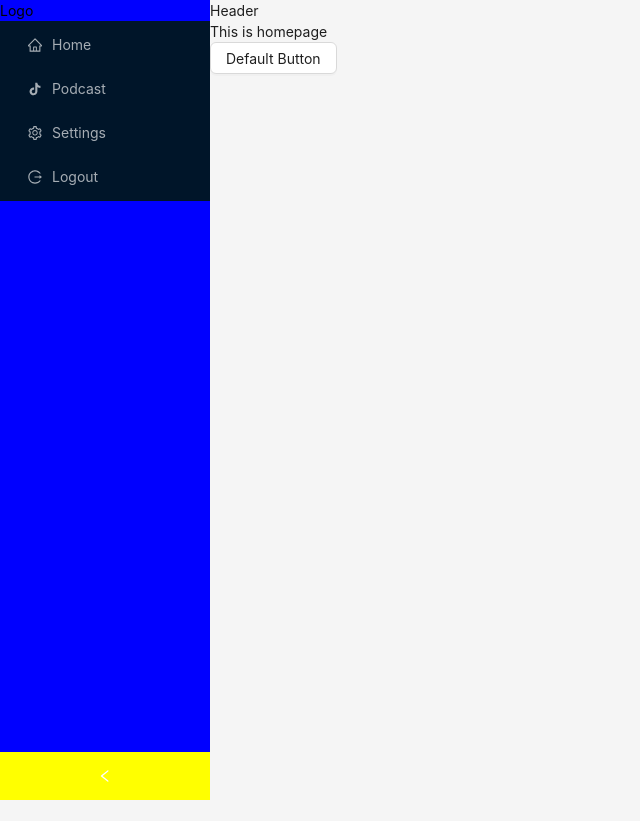
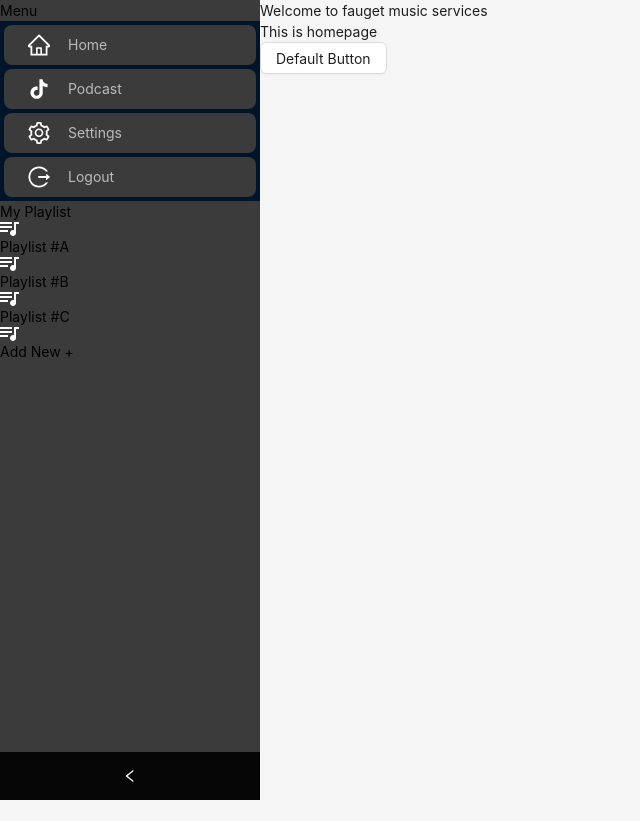
Before and after one commit to nisharga/apixcel-frontend, a Next.js app: page / in a window 1280 px wide. Shown: the whole page, without its empty margins (0-640 px from the left). Built offline with nearby package versions, Linux system fonts and the light colour scheme.

Commit message:
leftside bar and content page setup

```diff
--- a/src/Components/Core/Contents.tsx
+++ b/src/Components/Core/Contents.tsx
@@ -1,12 +1,13 @@
 "use client";
 import { Content } from "antd/es/layout/layout";
+import Header from "./Header";
 
 const Contents = ({ children }: { children: React.ReactNode }) => {
   return (
     <Content>
-      <h2>Header</h2>
+      <Header/>
       <div
-        className="p-8 backgroundImage "
+        className="p-8 backgroundImage bg-[#1E1E1E]"
         style={{
           minHeight: "100vh",
         }}
--- /dev/null
+++ b/src/Components/Core/Header.tsx
@@ -0,0 +1,14 @@
+
+const Header = () => {
+  return (
+    <div className="p-12 bg-[#1E1E1E]">
+        <div className="">
+            <div className="text-3xl font-semibold text-white">Welcome to fauget music services</div>
+            <div className="">
+            </div>
+        </div>
+    </div>
+  )
+}
+
+export default Header
--- a/src/Components/Core/Sidebar.tsx
+++ b/src/Components/Core/Sidebar.tsx
@@ -2,6 +2,10 @@ import { Menu } from "antd"
 import Sider from "antd/es/layout/Sider"
 import { useState } from "react";
 import { sidebarItems } from "./sidebarItems";
+import Avater from "../Reusable/Avater";
+import { FormProvider } from "antd/es/form/context";
+import Music from "../Reusable/Music";
+import PlayList from "../UI/PlayList";
 
 
 
@@ -13,7 +17,7 @@ const Sidebar = () => {
     collapsible
     collapsed={collapsed}
     onCollapse={(value) => setCollapsed(value)}
-    width={210}
+    width={260}
     style={{
       overflow: "auto",
       height: "100vh",
@@ -23,7 +27,19 @@ const Sidebar = () => {
       bottom: 0,
     }}
   >
-   <h2 className="bg-red-500">Logo</h2>
+
+    <Avater
+      src="https://i.ibb.co/MGtJjCN/Group-16-1.png"
+      className="ml-4 sm:ml-0 sm:px-6 py-5"
+      imageClass="w-full"
+    />
+
+   <div className="sidebar_header pb-4">
+    <div className=" flex justify-between items-center px-6">
+      <h2 className="text-white text-xl	font-semibold">Menu</h2>
+      <div className="h-[1px] bg-white w-16"></div>
+    </div>
+   </div>
 
     <div className="demo-logo-vertical" />
     <Menu
@@ -33,6 +49,13 @@ const Sidebar = () => {
       mode="inline"
       items={sidebarItems()}
     />
+
+
+      <div>
+     <div className="playlist">
+       <PlayList></PlayList>
+     </div>
+    </div>
   </Sider>
   )
 }
--- a/src/Components/Core/sidebarItems.tsx
+++ b/src/Components/Core/sidebarItems.tsx
@@ -10,22 +10,22 @@ import {
   export const sidebarItems = ( ) => {
     const sidebarItems: MenuProps["items"] = [
       {
-        label: <Link href={`/`}>Home</Link>,
-        icon: <HomeOutlined />,
+        label: <Link href={`/`} > <span className="text-white text-xl	font-semibold">Home</span> </Link>,
+        icon: <HomeOutlined className="text-white text-xl	font-semibold"/>,
         key: `home`,
       },
       {
-        label: <Link href={`/podcast`}>Podcast</Link>,
+        label: <Link href={`/podcast`} > <span className="text-white text-xl	font-semibold">Podcast</span> </Link>,
         icon: <TikTokOutlined />,
         key: `podcast`,
       },
       {
-        label: <Link href={`/settings`}>Settings</Link>,
+        label: <Link href={`/settings`} > <span className="text-white text-xl	font-semibold">Settings</span> </Link>,
         icon: <SettingOutlined />,
         key: `settings`,
       },
       {
-        label: <Link href={`/logout`}>Logout</Link>,
+        label: <Link href={`/logout`} > <span className="text-white text-xl	font-semibold">Logout</span> </Link>,
         icon: <LogoutOutlined />,
         key: `logout`,
       },
--- /dev/null
+++ b/src/Components/Reusable/Avater.tsx
@@ -0,0 +1,29 @@
+import Image from 'next/image';
+import { FC } from 'react';
+
+interface IProps {
+    className?: string;
+    src: string;
+    imageClass: string;
+}
+
+const Avater: FC<IProps> = ({
+    className,
+    src,
+    imageClass,
+}) => {
+    return (
+        <div className={`${className} flex items-center gap-4`}>
+                <Image
+                    src={src}
+                    alt='avater'
+                    className={imageClass}
+                    width={0}
+                    height={0}
+                    unoptimized
+                />
+        </div>
+    );
+};
+
+export default Avater;
--- /dev/null
+++ b/src/Components/Reusable/Music.tsx
@@ -0,0 +1,11 @@
+
+
+const Music = () => {
+  return (
+    <svg width="19" height="14" viewBox="0 0 19 14" fill="none" xmlns="http://www.w3.org/2000/svg">
+<path d="M12 0H0V2H12V0ZM12 4H0V6H12V4ZM0 10H8V8H0V10ZM14 0V8.18C13.69 8.07 13.35 8 13 8C12.2044 8 11.4413 8.31607 10.8787 8.87868C10.3161 9.44129 10 10.2044 10 11C10 11.7956 10.3161 12.5587 10.8787 13.1213C11.4413 13.6839 12.2044 14 13 14C13.7956 14 14.5587 13.6839 15.1213 13.1213C15.6839 12.5587 16 11.7956 16 11V2H19V0H14Z" fill="white"/>
+</svg>
+  )
+}
+
+export default Music
--- /dev/null
+++ b/src/Components/UI/PlayList.tsx
@@ -0,0 +1,34 @@
+import React from 'react'
+import Music from '../Reusable/Music'
+
+const PlayList = () => {
+  return (
+    <>
+        <div className="mt-[40px] pb-4">
+            <div className=" flex justify-between items-center px-6">
+                <h2 className="text-white text-xl font-semibold">My Playlist</h2>
+                <div className="h-[1px] bg-white w-10"></div>
+            </div>
+        </div>
+
+        <div className="flex items-center gap-5 px-6 pb-6">
+            <Music />
+            <h2 className="text-white text-xl font-semibold">Playlist #A</h2>
+        </div>
+        <div className="flex items-center gap-5 px-6 pb-6">
+            <Music />
+            <h2 className="text-white text-xl font-semibold">Playlist #B</h2>
+        </div>
+        <div className="flex items-center gap-5 px-6 pb-6">
+            <Music />
+            <h2 className="text-white text-xl font-semibold">Playlist #C</h2>
+        </div>
+        <div className="flex items-center gap-5 px-6 pb-6">
+            <Music />
+            <h2 className="text-white text-xl font-semibold">Add New +</h2>
+        </div>
+    </>
+  )
+}
+
+export default PlayList
--- a/src/app/globals.css
+++ b/src/app/globals.css
@@ -9,8 +9,36 @@ body {
 }
 
 aside.ant-layout-sider.ant-layout-sider-dark.ant-layout-sider-has-trigger {
-  background: blue;
+  background: #3B3B3B;
 }
 .ant-layout-sider-trigger {
-  background: yellow !important;
+  background: #060606 !important;
 }
+li.ant-menu-item {
+  background: #3B3B3B;
+}
+ul.ant-menu.ant-menu-root.ant-menu-inline.ant-menu-dark.customSidebar.css-dev-only-do-not-override-1xg9z9n {
+  background: #3B3B3B;
+}
+
+aside.ant-layout-sider.ant-layout-sider-dark.ant-layout-sider-collapsed.ant-layout-sider-has-trigger .sidebar_header,
+aside.ant-layout-sider.ant-layout-sider-dark.ant-layout-sider-collapsed.ant-layout-sider-has-trigger .playlist {
+  display: none;
+}
+
+/* li.ant-menu-item { */
+  /* font-size: 22px; */
+  /* font-weight: 600; */
+  /* color: white; */
+/* } */
+/*  */
+li.ant-menu-item span svg {
+  color: #fff !important;
+  fill: #fff;
+  font-size: 22px;
+  margin-right: 8px;
+}
+/*  */
+/* li.ant-menu-item { */
+  /* padding: 25px 20px !important; */
+/* } */
```
